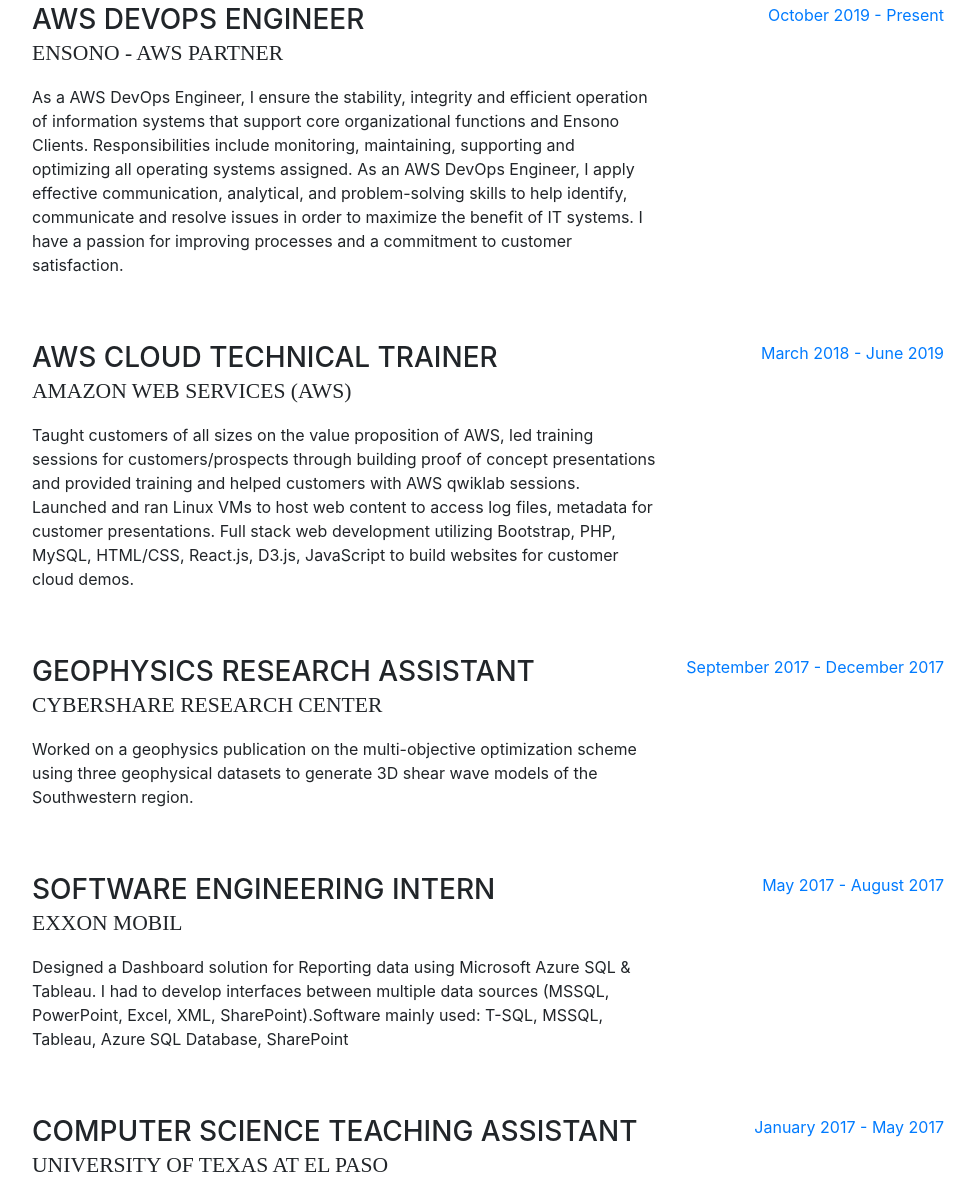
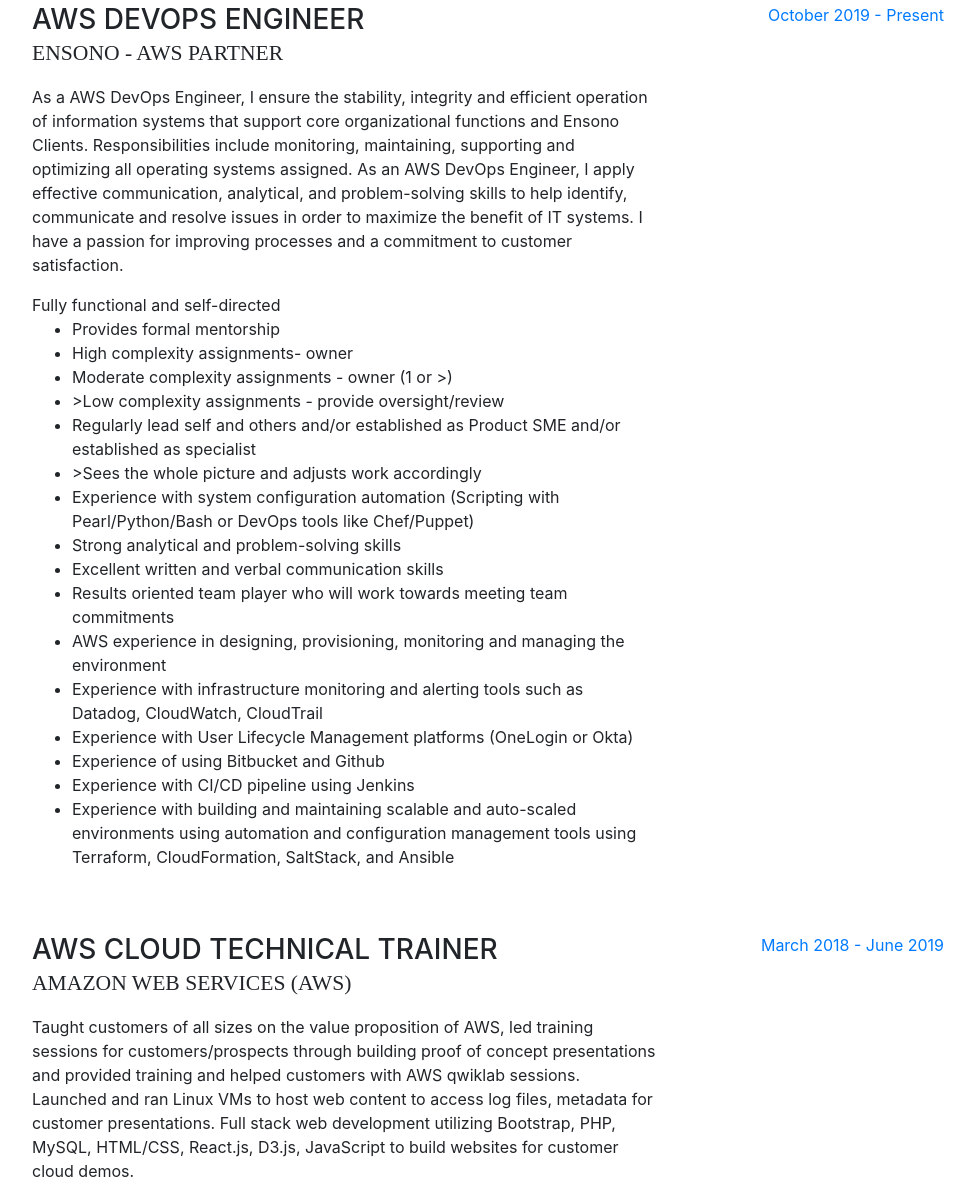
Before and after one commit to lethompson/lethompson.github.io, a website with bundled scripts: page index.html in a window 1280 px wide. Shown: the part 931-2117 px from the top of the page, without its empty margins (288-1263 px from the left). Built offline with nearby package versions, Linux system fonts and the light colour scheme; a web font is replaced by a local one.

Commit message:
Add files via upload

```diff
--- a/index.html
+++ b/index.html
@@ -135,6 +135,28 @@
               <h3 class="mb-0">AWS DevOps Engineer</h3>
               <div class="subheading mb-3">Ensono - AWS Partner</div>
               <p>As a AWS DevOps Engineer, I ensure the stability, integrity and efficient operation of information systems that support core organizational functions and Ensono Clients. Responsibilities include monitoring, maintaining, supporting and optimizing all operating systems assigned. As an AWS DevOps Engineer, I apply effective communication, analytical, and problem-solving skills to help identify, communicate and resolve issues in order to maximize the benefit of IT systems. I have a passion for improving processes and a commitment to customer satisfaction.</p>
+
+               Fully functional and self-directed
+              <ul>
+
+                <li>Provides formal mentorship</li>
+                <li> High complexity assignments- owner</li>
+                <li>Moderate complexity assignments - owner (1 or >)</li>
+                <li>>Low complexity assignments - provide oversight/review</li>
+                <li>Regularly lead self and others and/or established as Product SME and/or established as specialist</li>
+                  <li>>Sees the whole picture and adjusts work accordingly</li>
+                <li>Experience with system configuration automation (Scripting with Pearl/Python/Bash or DevOps tools like Chef/Puppet)</li>
+                <li>Strong analytical and problem-solving skills</li>
+                <li>Excellent written and verbal communication skills</li>
+                <li>Results oriented team player who will work towards meeting team commitments</li>
+                <li>AWS experience in designing, provisioning, monitoring and managing the environment</li>
+                <li>Experience with infrastructure monitoring and alerting tools such as Datadog, CloudWatch, CloudTrail</li>
+                <li>Experience with User Lifecycle Management platforms (OneLogin or Okta)</li>
+                <li>Experience of using Bitbucket and Github</li>
+                <li>Experience with CI/CD pipeline using Jenkins</li>
+                <li>Experience with building and maintaining scalable and auto-scaled environments using automation and configuration management tools using Terraform, CloudFormation, SaltStack, and Ansible</li>
+
+              </ul>
             </div>
             <div class="resume-date text-md-right">
               <span class="text-primary">October 2019 - Present</span>
@@ -205,7 +227,7 @@
               <p>In the Research &amp; Development Division: Performed software installations, testing, and license management. Developed software modules in Matlab. Written &amp; maintained extensive technical documentation for the active source geophysics software written in C &amp; Matlab programming language. Provided client support for the geophysical software and helped trouble shoot customers problems with the software. Software mainly used: Matlab, C. </p>
             </div>
             <div class="resume-date text-md-right">
-              <span class="text-primary">May 2015 - April 2016</span>
+              <span class="text-primary">May 2015 - May 2016</span>
             </div>
           </div>
 
@@ -233,7 +255,7 @@
 
             <div class="resume-item d-flex flex-column flex-md-row">
             <div class="resume-content mr-auto">
-              <h3 class="mb-0">Seismic Mapping &amp; Visualization Research Assistant</h3>
+              <h3 class="mb-0">Geophysics Research Assistant</h3>
               <div class="subheading mb-3">Cyber-Share Research Center of Excellance</div>
               <p>Implemented Zhu &amp; Kanamori teleseismic receiver function technique to map the crustal &amp; velocity structure of the Rio Grande Rift. 150 USArray &amp; Earthscope stations were utilized to conduct this research. I focused on imaging the Southern Rio Grande Rift, the widest section of the rift, to help answer questions about how it formed and to determine whether this process is still ongoing. Software mainly used: C-Shell, Matlab, SOD, GMT. </p>
             </div>
```
